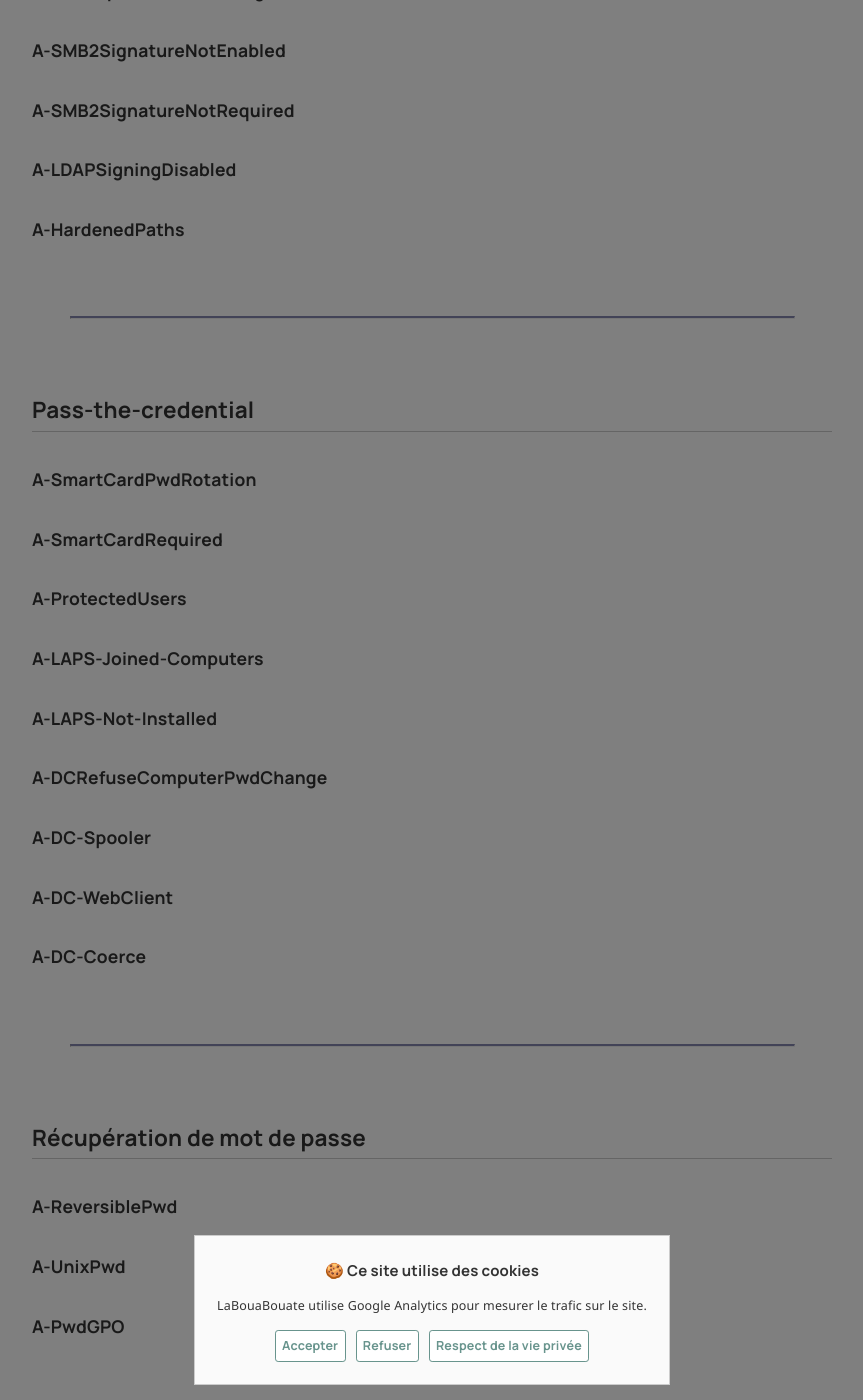
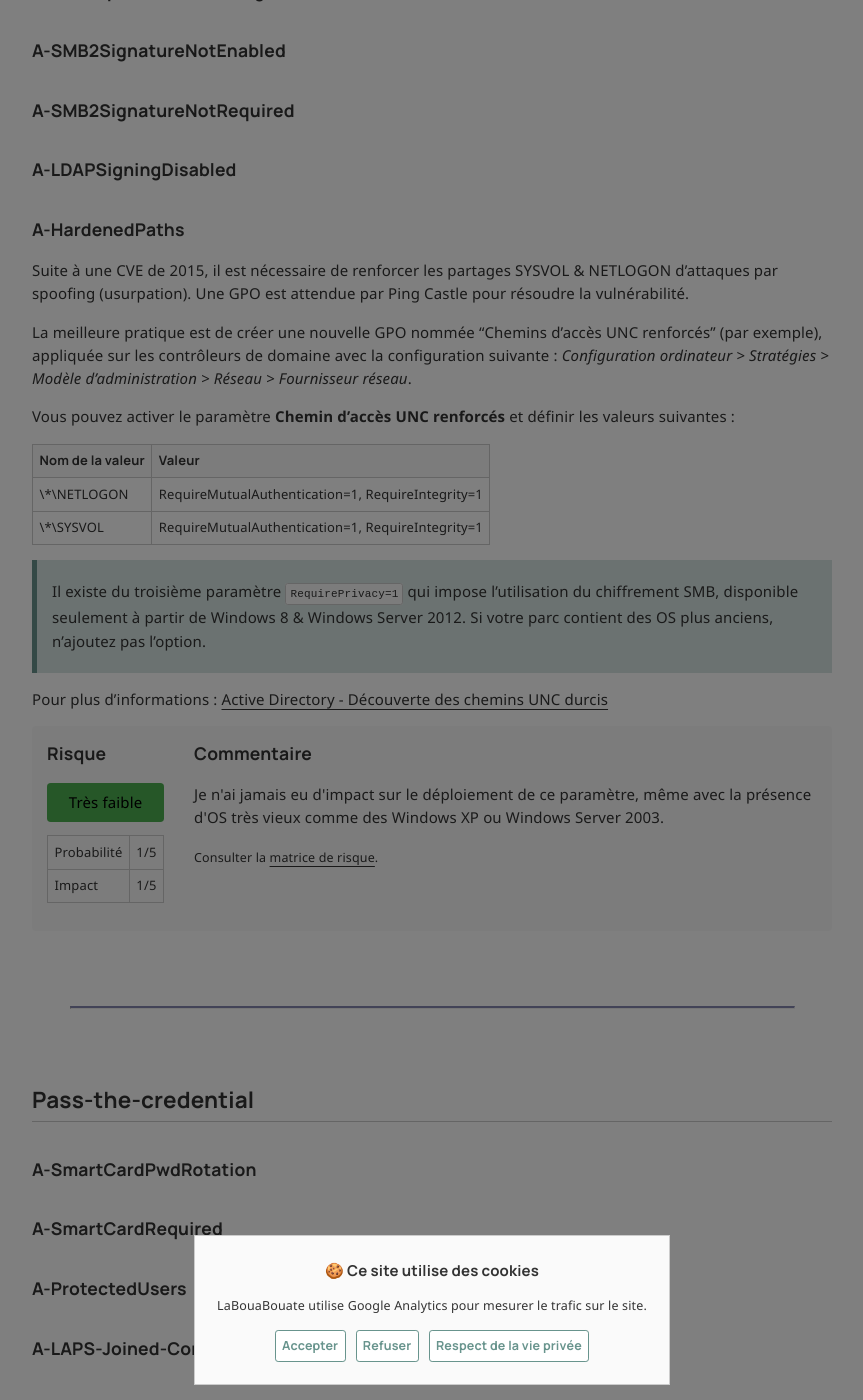
Before and after one commit to leobouard/leobouard.github.io, a Jekyll site: the page built from _posts/2025-06-04-remediation-ad-pingcastle-004.md, in a window 1280 px wide and 1400 px high, scrolled down 2285 px. Shown: the whole window, without its empty margins (208-1071 px from the left). Built offline with Jekyll 4.4.1, drawn with Linux system fonts in a browser that asks for light colours; nearby versions of some CDN libraries; some web fonts are replaced; comment, search, counter and statistics services are not loaded.

Commit message:
Update 2025-06-04-remediation-ad-pingcastle-004.md

```diff
--- a/_posts/2025-06-04-remediation-ad-pingcastle-004.md
+++ b/_posts/2025-06-04-remediation-ad-pingcastle-004.md
@@ -66,6 +66,23 @@ Plus d'information sur le hash LM ici : [LM, NTLM, Net-NTLMv2, oh my!. A Pentest
 ### A-LDAPSigningDisabled
 
 ### A-HardenedPaths
+
+Suite à une CVE de 2015, il est nécessaire de renforcer les partages SYSVOL & NETLOGON d'attaques par spoofing (usurpation). Une GPO est attendue par Ping Castle pour résoudre la vulnérabilité.
+
+La meilleure pratique est de créer une nouvelle GPO nommée "Chemins d'accès UNC renforcés" (par exemple), appliquée sur les contrôleurs de domaine avec la configuration suivante : *Configuration ordinateur > Stratégies > Modèle d'administration > Réseau > Fournisseur réseau*.
+
+Vous pouvez activer le paramètre **Chemin d'accès UNC renforcés** et définir les valeurs suivantes :
+
+Nom de la valeur | Valeur
+---------------- | ------
+\\*\NETLOGON | RequireMutualAuthentication=1, RequireIntegrity=1
+\\*\SYSVOL | RequireMutualAuthentication=1, RequireIntegrity=1
+
+> Il existe du troisième paramètre `RequirePrivacy=1` qui impose l'utilisation du chiffrement SMB, disponible seulement à partir de Windows 8 & Windows Server 2012. Si votre parc contient des OS plus anciens, n'ajoutez pas l'option.
+
+Pour plus d'informations : [Active Directory - Découverte des chemins UNC durcis](https://www.it-connect.fr/active-directory-securite-du-partage-sysvol-avec-les-chemins-unc-durcis/)
+
+{% include risk-score.html impact=1 probability=1 comment="Je n'ai jamais eu d'impact sur le déploiement de ce paramètre, même avec la présence d'OS très vieux comme des Windows XP ou Windows Server 2003." %}
 
 ---
 
```
